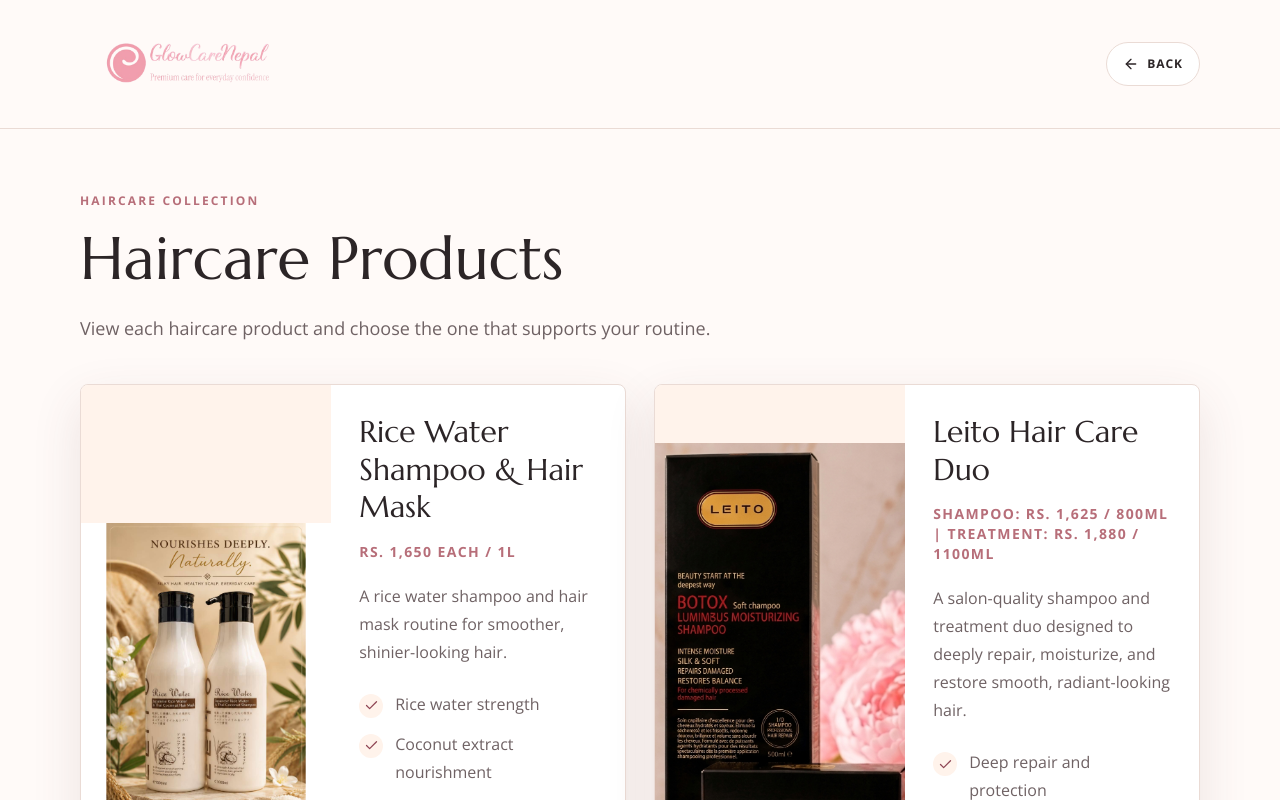
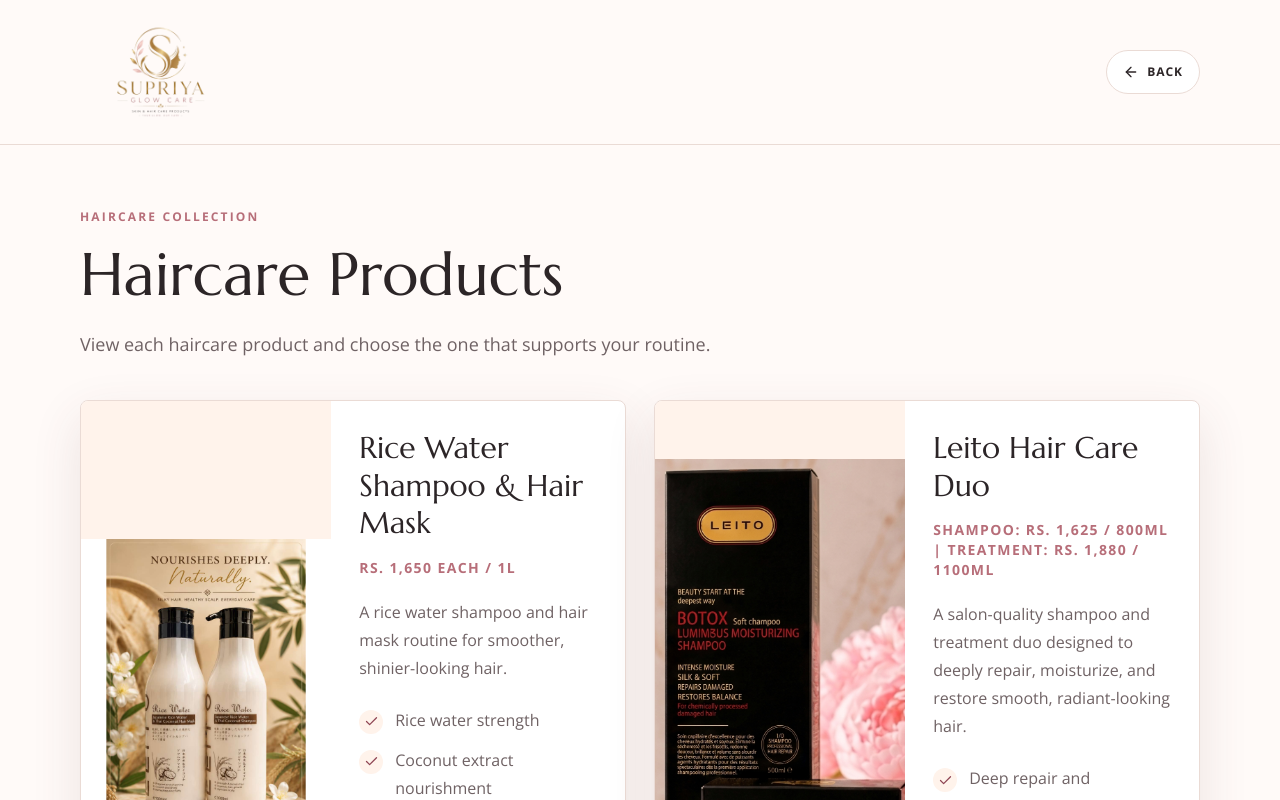
Before and after one commit to maharjanrajan757-hash/rajan-website-plp, a Next.js app: page /products/haircare in a window 1280 px wide. Shown: the top 800 px of the page. Built offline with nearby package versions, Linux system fonts and the light colour scheme.

Commit message:
Update Supriya logo and favicon

```diff
--- a/app/blueprint/hair-growth/page.tsx
+++ b/app/blueprint/hair-growth/page.tsx
@@ -16,12 +16,12 @@ export default function HairGrowthBlueprintPage() {
         <div className="section-shell flex min-h-24 items-center justify-between gap-4 py-4">
           <Link href="/#products" className="flex items-center gap-3">
             <Image
-              src="/images/GCN_Logo2-removebg-preview.png"
-              alt="GCN beauty brand logo"
-              width={662}
-              height={298}
+              src="/images/Logo-removebg-preview.png"
+              alt="Supriya Glow Care logo"
+              width={500}
+              height={500}
               priority
-              className="h-22 w-auto object-contain sm:h-24"
+              className="h-28 w-36 object-contain sm:w-40"
             />
           </Link>
           <Link
--- a/app/layout.tsx
+++ b/app/layout.tsx
@@ -22,12 +22,12 @@ export const metadata: Metadata = {
   icons: {
     icon: [
       {
-        url: "/images/Favicon-gcn-removebg-preview.png",
+        url: "/images/Fav_Icon-removebg-preview.png",
         type: "image/png"
       }
     ],
-    shortcut: "/images/Favicon-gcn-removebg-preview.png",
-    apple: "/images/Favicon-gcn-removebg-preview.png"
+    shortcut: "/images/Fav_Icon-removebg-preview.png",
+    apple: "/images/Fav_Icon-removebg-preview.png"
   },
   openGraph: {
     title: "Premium Skincare & Haircare Products for Confident Women",
--- a/app/products/[category]/page.tsx
+++ b/app/products/[category]/page.tsx
@@ -44,12 +44,12 @@ export default async function ProductCategoryPage({ params }: ProductPageProps)
         <div className="section-shell flex min-h-24 items-center justify-between gap-4 py-4">
           <Link href="/#products" className="flex items-center gap-3">
             <Image
-              src="/images/GCN_Logo2-removebg-preview.png"
-              alt="GCN beauty brand logo"
-              width={662}
-              height={298}
+              src="/images/Logo-removebg-preview.png"
+              alt="Supriya Glow Care logo"
+              width={500}
+              height={500}
               priority
-              className="h-22 w-auto object-contain sm:h-24"
+              className="h-28 w-36 object-contain sm:w-40"
             />
           </Link>
           <Link
--- a/components/landing-page.tsx
+++ b/components/landing-page.tsx
@@ -302,12 +302,12 @@ function Header() {
       <div className="section-shell flex h-28 items-center justify-between gap-4">
         <a href="#home" className="flex items-center gap-3" aria-label="Go to home">
           <Image
-            src="/images/GCN_Logo2-removebg-preview.png"
-            alt="GCN beauty brand logo"
-            width={662}
-            height={298}
+            src="/images/Logo-removebg-preview.png"
+            alt="Supriya Glow Care logo"
+            width={500}
+            height={500}
             priority
-            className="h-22 w-auto object-contain sm:h-24"
+            className="h-28 w-36 object-contain sm:w-40"
           />
         </a>
         <nav
@@ -866,12 +866,12 @@ function Footer() {
         <div>
           <div className="flex items-center gap-3">
             <Image
-              src="/images/GCN_Logo2-removebg-preview.png"
-              alt="GCN beauty brand logo"
-              width={662}
-              height={298}
+              src="/images/Logo-removebg-preview.png"
+              alt="Supriya Glow Care logo"
+              width={500}
+              height={500}
               loading="eager"
-              className="h-24 w-auto object-contain"
+              className="h-28 w-36 object-contain sm:w-40"
             />
           </div>
           <p className="mt-4 max-w-sm text-sm leading-6 text-[var(--muted)]">
```
Also changed, not shown: public/images/Fav_Icon-removebg-preview.png (added), public/images/Logo-removebg-preview.png (added).
